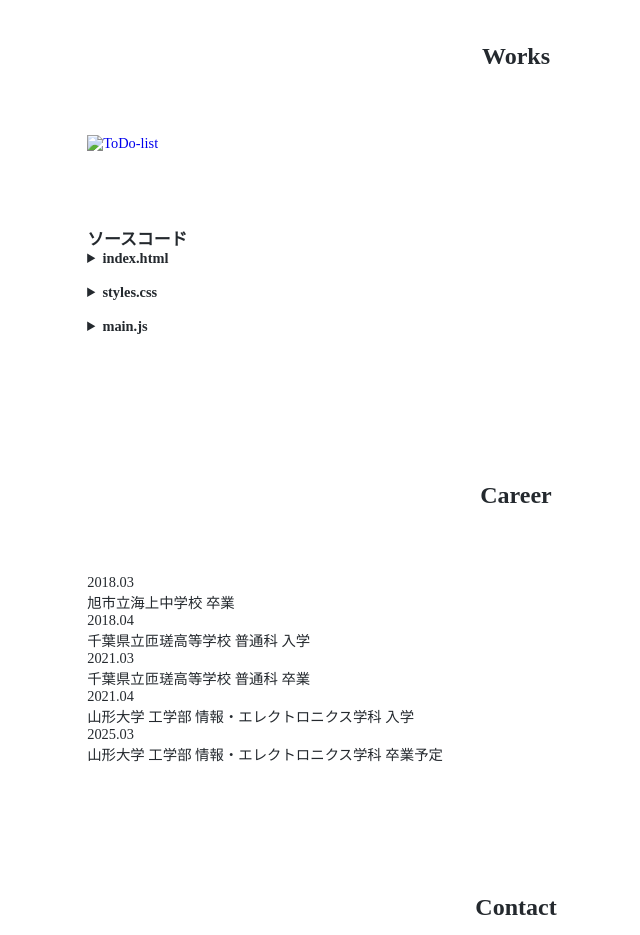
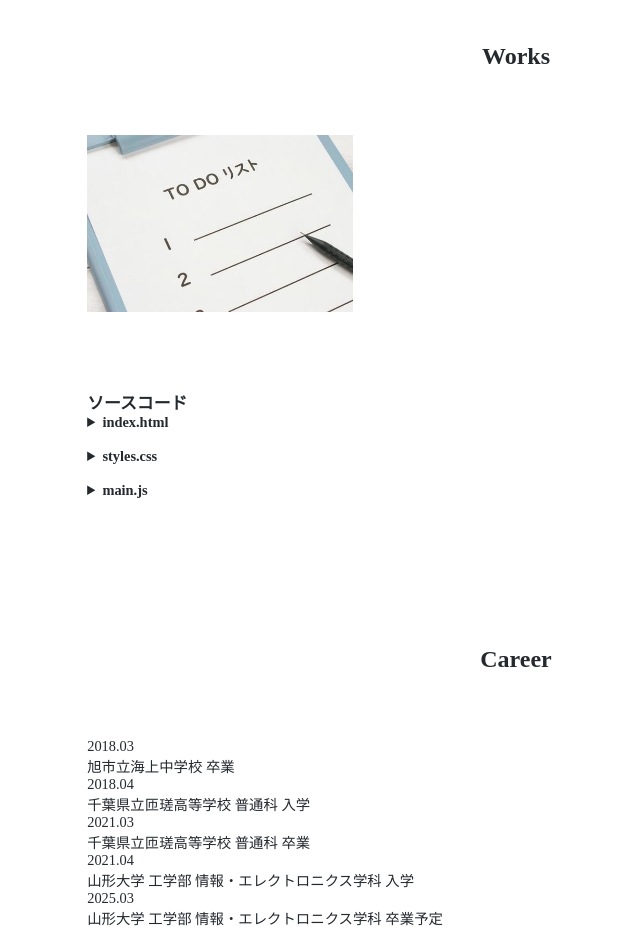
Before and after one commit to senichig/homepage, a plain HTML site: page index.html in a window 1280 px wide. Shown: the part 1220-2155 px from the top of the page, without its empty margins (124-764 px from the left). Drawn offline with Linux system fonts and the light colour scheme; some packages are replaced by stand-ins of ours.

Commit message:
Update index.html

```diff
--- a/index.html
+++ b/index.html
@@ -54,7 +54,7 @@
       <section id="works" class="wrapper">
         <h2 class="sec-title">Works</h2>
         <ul>
-          <li><a href="https://senichig.github.io/todolist/"><img src="img/works1.jpg" alt="ToDo-list"></a></li>
+          <li><a href="https://github.com/senichig/homepage/blob/main/works1.jpg?raw=true"><img src="https://github.com/senichig/homepage/blob/main/works1.jpg?raw=true" alt="ToDo-list"></a></li>
         </ul>
         <h3>ソースコード</h3>
 
```
